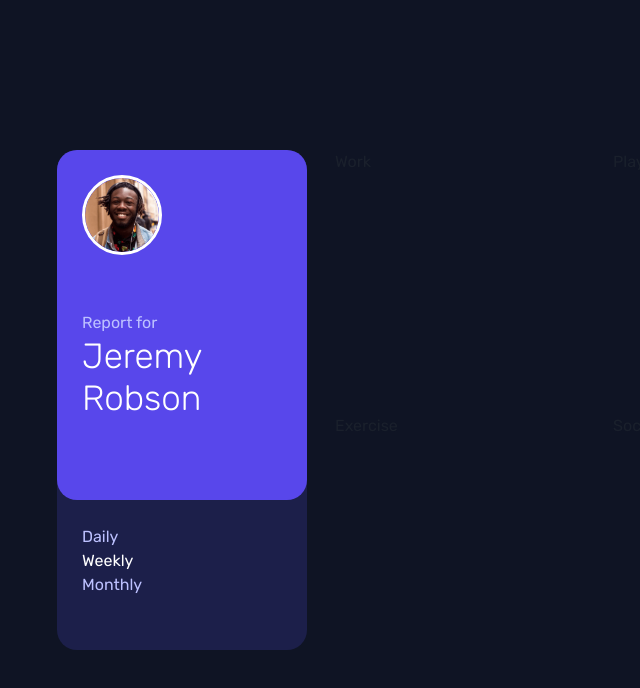
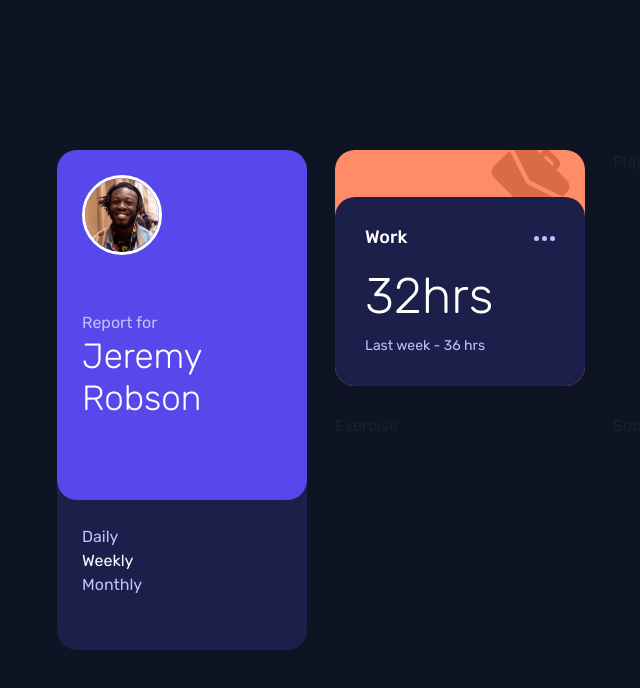
Before and after one commit to a-zajonc/time-tracking-dashboard, a React (Create React App) app: page / in a window 1280 px wide. Shown: the top 688 px of the page, without its empty margins (41-681 px from the left). Built offline with nearby package versions, Linux system fonts and the light colour scheme.

Commit message:
Add Elements of Img and Text in Work Component

```diff
--- a/src/components/Work/index.js
+++ b/src/components/Work/index.js
@@ -1,5 +1,46 @@
-import { GridItem } from "@chakra-ui/react";
+import { GridItem, Box, Heading, Img, Text } from "@chakra-ui/react";
+import icon from "./icon-work.svg";
+import ellipsis from "./icon-ellipsis.svg";
 
 export function Work() {
-  return <GridItem colSpan={1}>Work</GridItem>;
+  return (
+    <GridItem
+      colSpan={1}
+      bgColor="#FF8C66"
+      bgImage={icon}
+      bgRepeat="no-repeat"
+      bgPosition="top -10px right 15px"
+      borderRadius="20px"
+      display="flex"
+      flexDirection="column-reverse"
+    >
+      <Box
+        height="80%"
+        bgColor="#1C1F4A"
+        borderRadius="20px"
+        padding="30px"
+        display="flex"
+        flexDirection="column"
+        justifyContent="space-between"
+      >
+        <Box
+          display="flex"
+          flexDirection="row"
+          alignItems="center"
+          justifyContent="space-between"
+        >
+          <Heading fontSize="18px" fontWeight="500" color="white">
+            Work
+          </Heading>
+          <Img src={ellipsis} alt="Ellipsis" />
+        </Box>
+        <Text fontSize="50px" color="white" fontWeight="300" pt="10px">
+          32hrs
+        </Text>
+        <Text color="#BDC1FF" fontSize="14px">
+          Last week - 36 hrs
+        </Text>
+      </Box>
+    </GridItem>
+  );
 }
```
Also changed, not shown: src/components/Work/icon-ellipsis.svg (added), src/components/Work/icon-work.svg (added).
